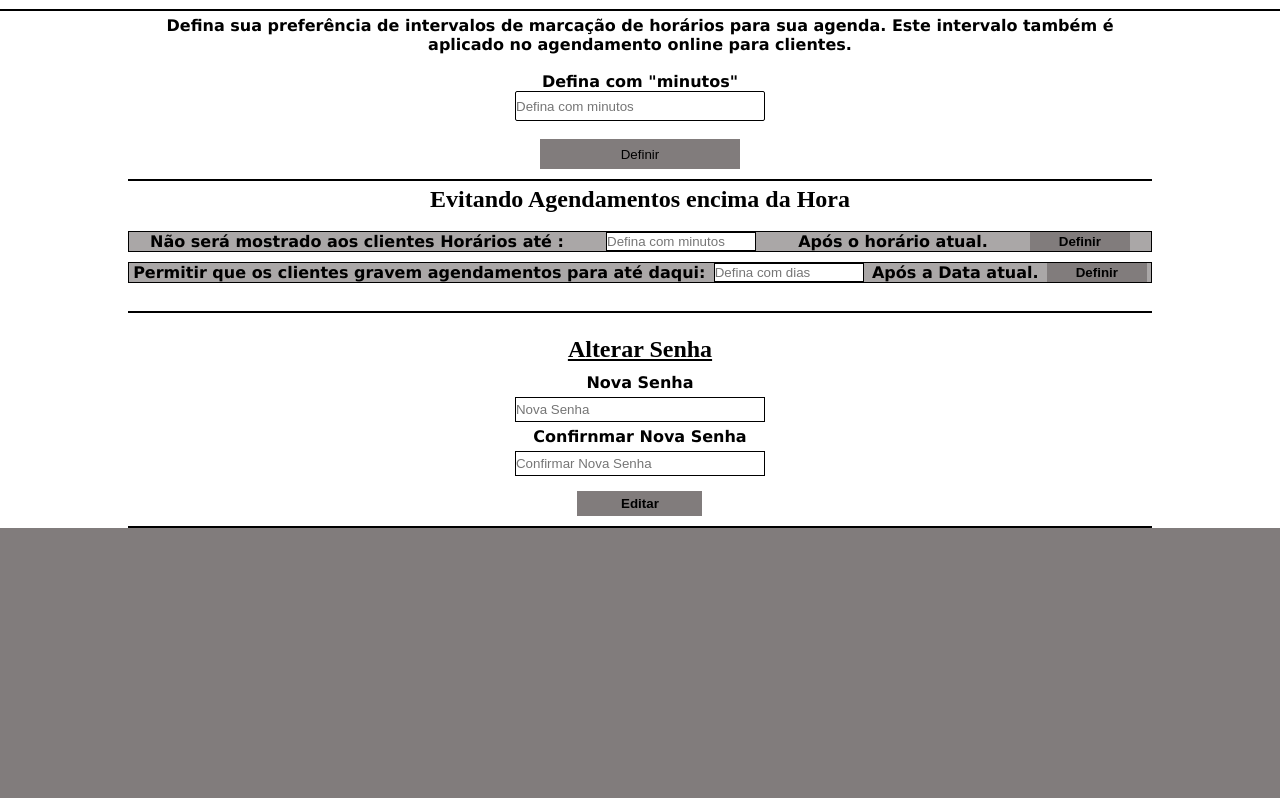
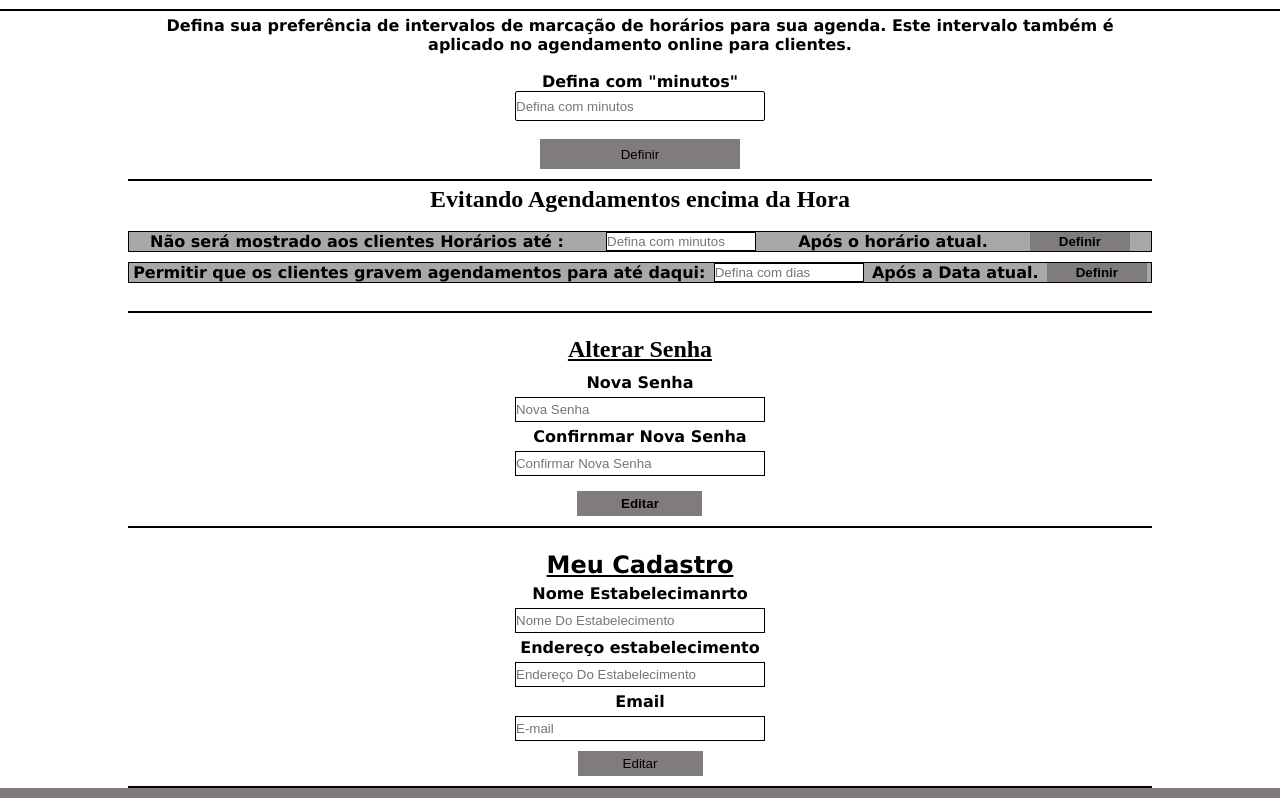
Before and after one commit to joaoMicheletti/BeautyBook, a React (Create React App) app in the folder frontend/: page /ajustes in a window 1280 px wide. Shown: the part 242-1040 px from the top of the page. Before the commit the page ends 800 px from the top, so only its background shows below. Built offline with nearby package versions, Linux system fonts and the light colour scheme.

Commit message:
meu cadastro
foi criado o formulário para alterar alguns dados do cadastro

```diff
--- a/frontend/src/pages/ajustes/ajustes.js
+++ b/frontend/src/pages/ajustes/ajustes.js
@@ -131,6 +131,39 @@ export default function Ajustes(){
 
                     </div>
                     <hr/>
+                    <br/>
+                    <div id="Cadastro" >
+                        <h2 id="TitleCadastro">Meu Cadastro</h2>
+                        <form>
+                            <p className="PCadastro">
+                                Nome Estabelecimanrto
+                            </p>
+                            <input
+                            className="InputCadastro"
+                            type="text"
+                            placeholder="Nome Do Estabelecimento"></input>
+                            <p className="PCadastro">
+                                Endereço estabelecimento
+                            </p>
+                            <input
+                            className="InputCadastro"
+                            type="text"
+                            placeholder="Endereço Do Estabelecimento"></input>
+                            <p className="PCadastro">
+                                Email
+                            </p>
+                            <input
+                            className="InputCadastro"
+                            type="email"
+                            placeholder="E-mail"></input>
+                            <br/>
+                            <button
+                            id="BtnCadastro"
+                            type="submit"
+                            >Editar</button>
+                        </form>
+                    </div>
+                    <hr/>
                 </div>
 
             </section>
--- a/frontend/src/pages/ajustes/style_ajustes.css
+++ b/frontend/src/pages/ajustes/style_ajustes.css
@@ -139,3 +139,31 @@
 #BtnFormSenha:hover {
     opacity: 80%;
 }
+#Cadastro {
+    font-family: 'Lucida Sans', 'Lucida Sans Regular', 'Lucida Grande', 'Lucida Sans Unicode', Geneva, Verdana, sans-serif;
+}
+#TitleCadastro {
+    font-weight: 600;
+    text-decoration: underline;
+}
+.PCadastro {
+    font-weight: 600;
+    margin-top: 5px;
+    margin-bottom: 5px;
+}
+.InputCadastro {
+    width: 250px;
+    height: 25px;
+    border: solid black 1px;
+}
+#BtnCadastro {
+    margin-top: 10px;
+    margin-bottom: 10px;
+    width: 125px;
+    height: 25px;
+    background-color: rgb(129, 124, 124);
+    cursor: pointer;
+}
+#BtnCadastro:hover {
+    opacity: 80%;
+}
```
